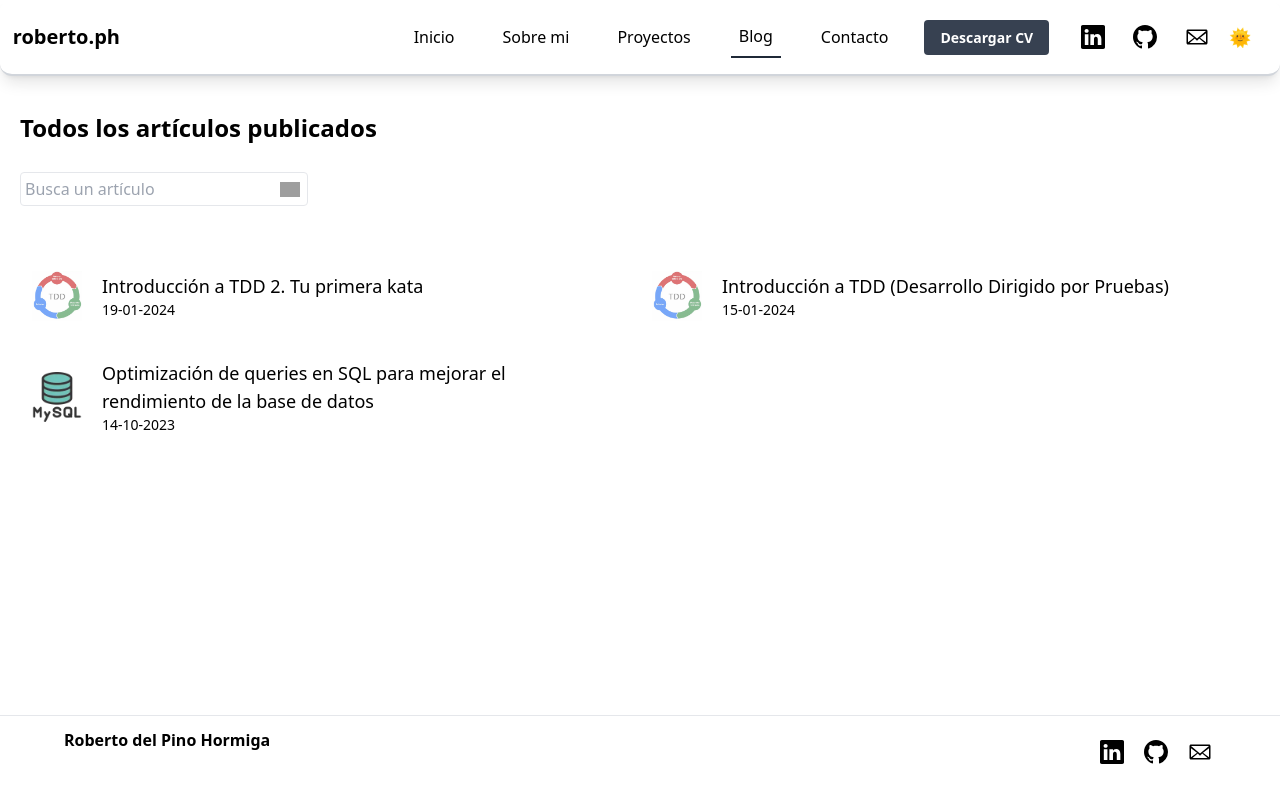
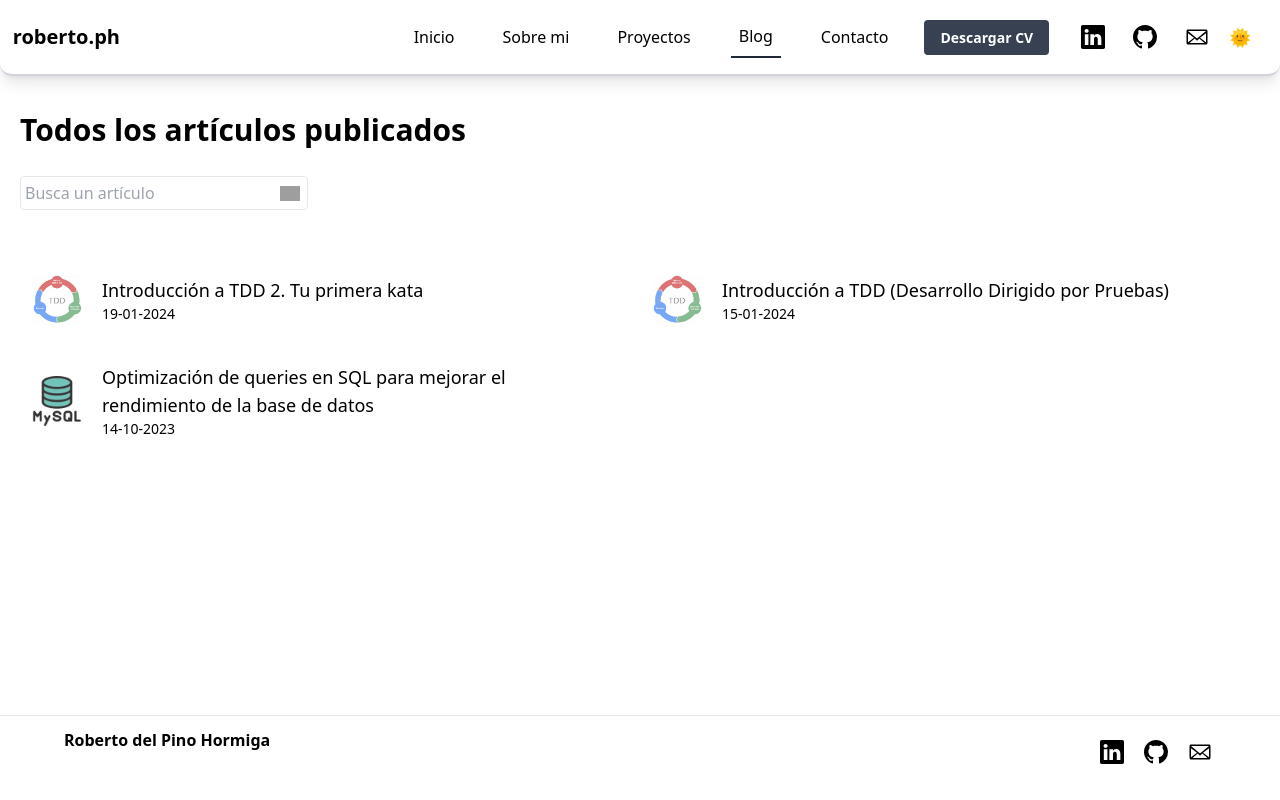
Before and after one commit to RobertoDelPino/React-Portfolio, a React (Vite) app: page /blog in a window 1280 px wide. Built offline with nearby package versions, Linux system fonts and the light colour scheme; grey boxes are pictures that could not be loaded.

Commit message:
adding styles

```diff
--- a/src/pages/BlogPage/BlogPage.tsx
+++ b/src/pages/BlogPage/BlogPage.tsx
@@ -22,7 +22,7 @@ export const BlogPage = () => {
       <Helmet>
         <title>Roberto del Pino - Web Developer - Blog</title>
       </Helmet>
-      <h1 className="text-2xl dark:text-title-dark font-semibold mt-7 mb-4">Todos los artículos publicados</h1>
+      <h1 className="text-3xl dark:text-title-dark font-bold mt-7 mb-4">Todos los artículos publicados</h1>
       <section className="mt-3 relative w-full md:w-72 mb-3">
         <label htmlFor="searchArticles_input" className="w-5 absolute right-0 h-[100%] align-middle mr-2 flex items-center"> <img src={findImage("searchSymbol")} alt="" /></label>
         <input className="p-1 border rounded w-[100%]" type="text" id="searchArticles_input" onKeyUp={(input) => searchArticle(input.currentTarget.value)} placeholder="Busca un artículo" />
```
